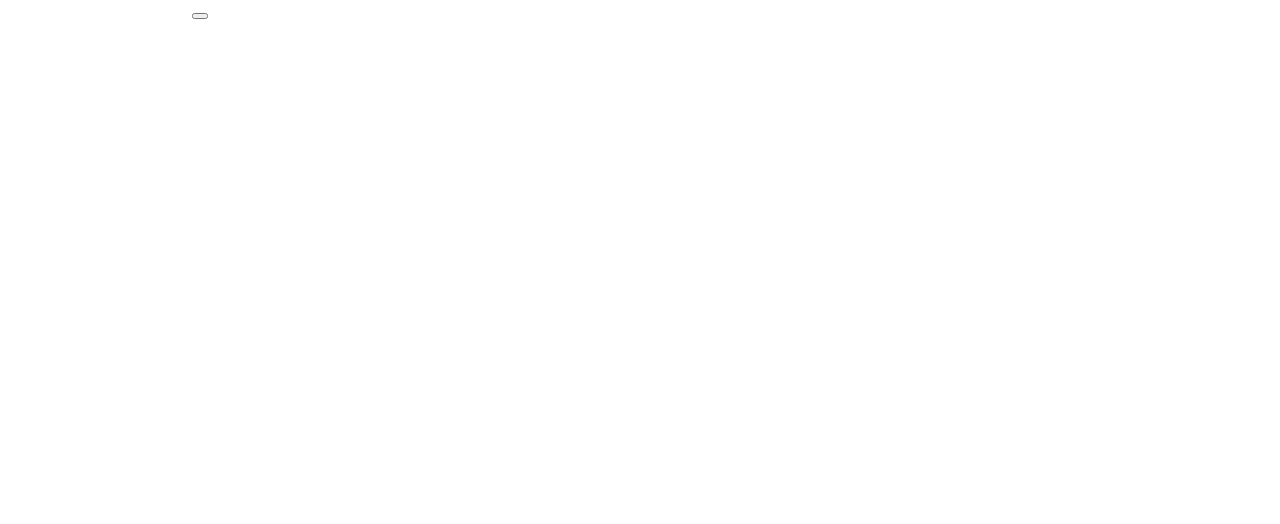
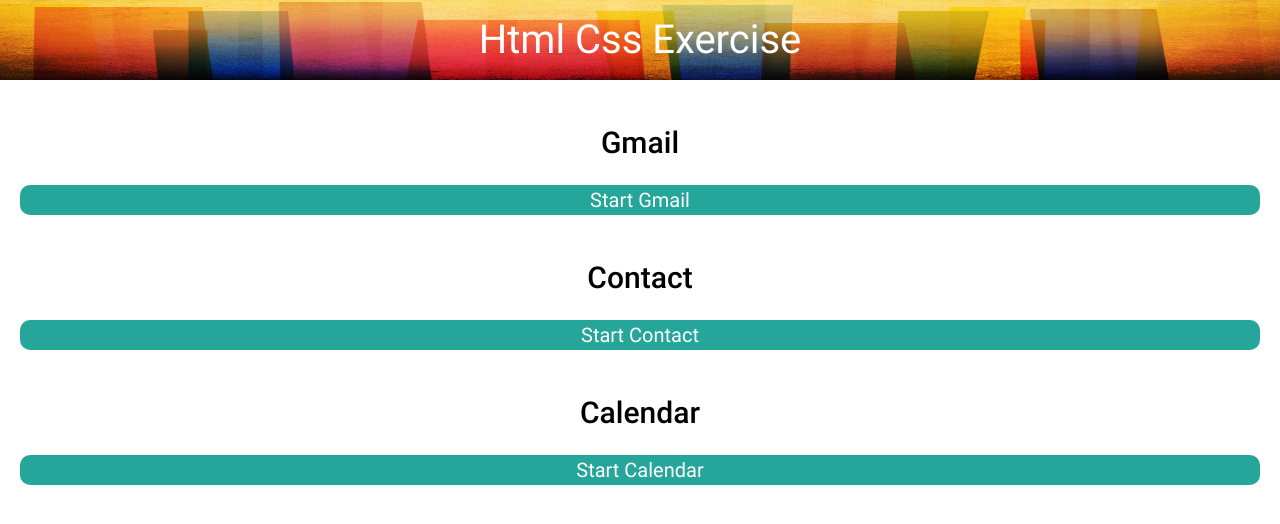
Before and after one commit to sumate-angstrom/html-css-exercise, a plain HTML site: page index.html in a window 1280 px wide. Drawn offline with Linux system fonts and the light colour scheme.

Commit message:
implement index.html

```diff
--- /dev/null
+++ b/css/index.css
@@ -0,0 +1,33 @@
+.page{
+
+}
+.head{
+    text-align: center;
+    font-size: 30px;
+    margin-top: 40px;
+}
+.head p{
+    color: #000;
+    margin-bottom: 0;
+}
+.button{
+    text-align: center;
+    font-size: 20px;
+    margin: 0 20px;
+    border-radius: 10px;
+}
+.button a{
+    padding: 0 30%;
+    color: #fff;
+}
+.header{
+    padding: 10px;
+    font-size: 40px;
+    font-style: bold;
+    text-align: center;
+    background: url(../images/index-bg.jpg) no-repeat center center;
+    background-size: 100% 100%;
+}
+.header a{
+    color: #fff;
+}
--- a/index.html
+++ b/index.html
@@ -6,13 +6,33 @@
     <link href="http://fonts.googleapis.com/icon?family=Material+Icons" rel="stylesheet">
     <!--Import materialize.css-->
     <link type="text/css" rel="stylesheet" href="css/materialize.min.css"  media="screen,projection"/>
-    <link rel="stylesheet" type="text/css" href="css/calendar-new-event.css">
+    <link rel="stylesheet" type="text/css" href="css/index.css">
     <!--Let browser know website is optimized for mobile-->
     <meta name="viewport" content="width=device-width, initial-scale=1.0"/>
 </head>
 <body>
-	<div class="container">
-		<button></button>
+    <div class="header row">
+        <a>Html Css Exercise</a>
+    </div>
+	<div class="contain-fluid page">
+		<div class="row head">
+            <p><strong>Gmail</strong></p>
+        </div>
+        <div class="row button teal lighten-1">
+            <a href="gmail.html">Start Gmail</a>
+        </div>
+		<div class="row head">
+            <p><strong>Contact</strong></p>
+        </div>
+        <div class="row button teal lighten-1">
+            <a href="contact.html">Start Contact</a>
+        </div>
+        <div class="row head">
+            <p><strong>Calendar</strong></p>
+        </div>
+        <div class="row button teal lighten-1">
+            <a href="calendar.html">Start  Calendar</a>
+        </div>
 	</div>
 </body>
 </html>
```
Also changed, not shown: contact.html (+1 -1 lines), images/index-bg.jpg (added).
